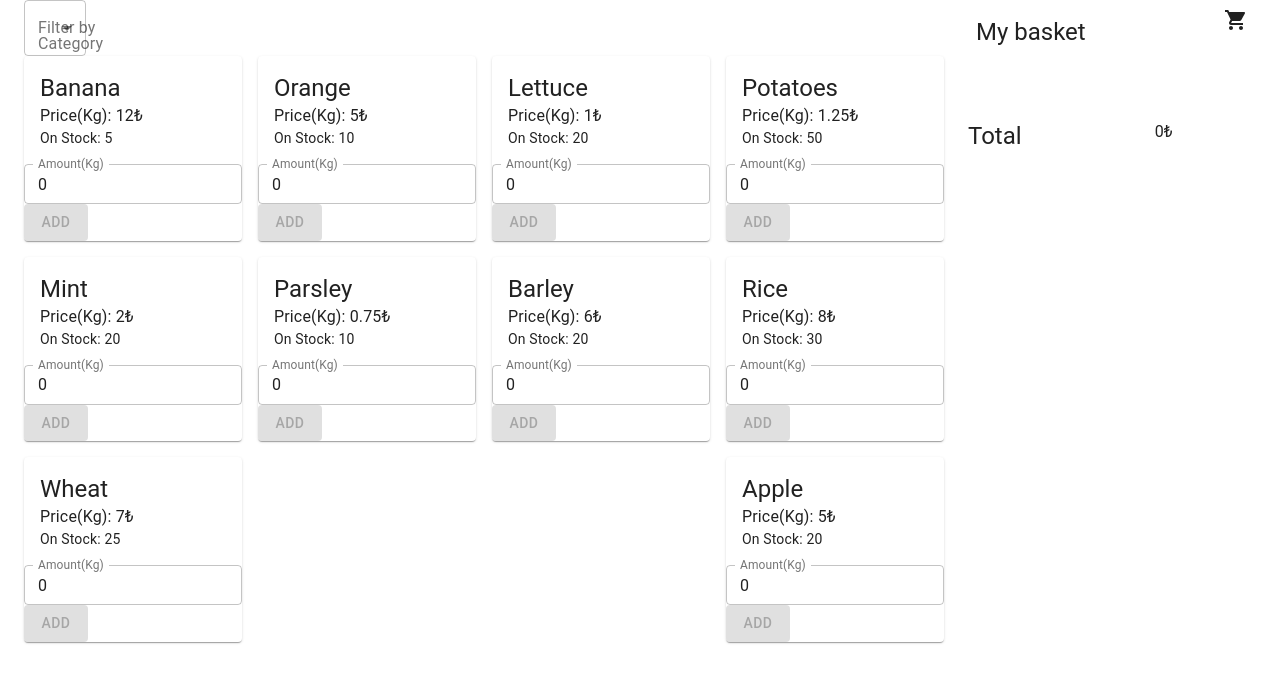
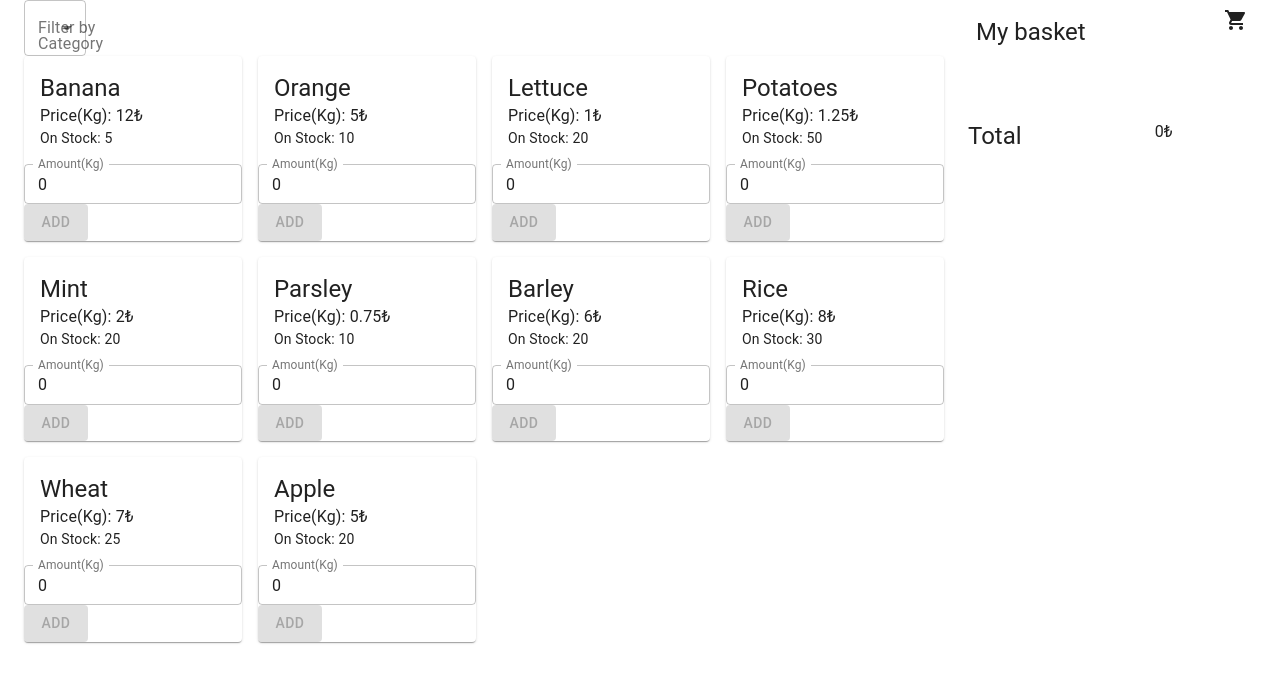
Before and after one commit to SalahAdDin/shopping-cart, a React (Create React App) app: page / in a window 1280 px wide. Shown: the top 682 px of the page. Built offline with nearby package versions, Linux system fonts and the light colour scheme; data requests are answered from the project's data file.

Commit message:
Rendering when there are products in the stock.

```diff
--- a/src/components/views/Products.js
+++ b/src/components/views/Products.js
@@ -28,9 +28,11 @@ const Products = ({ products = [] }) => {
           ))}
         </Select>
       </FormControl>
-      <Grid container justify="space-between" spacing={2}>
+      <Grid container spacing={2}>
         {products.length !== 0 &&
-          products?.map((product) => (
+          products?.map(
+            (product) =>
+              product.stock > 0 && (
                 <Grid
                   item
                   component="article"
@@ -41,7 +43,8 @@ const Products = ({ products = [] }) => {
                 >
                   <Product {...product} />
                 </Grid>
-          ))}
+              )
+          )}
       </Grid>
     </>
   )
```
Lines whose indentation alone changed are shown as unchanged.
